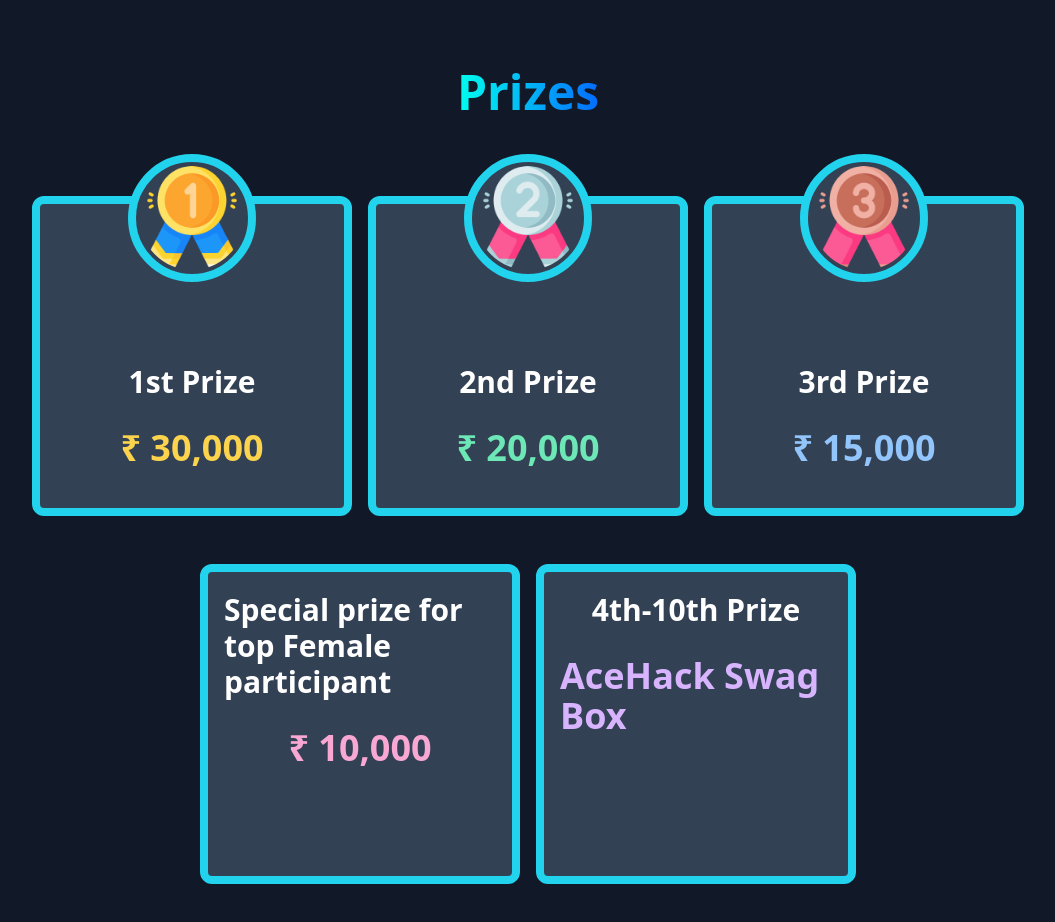
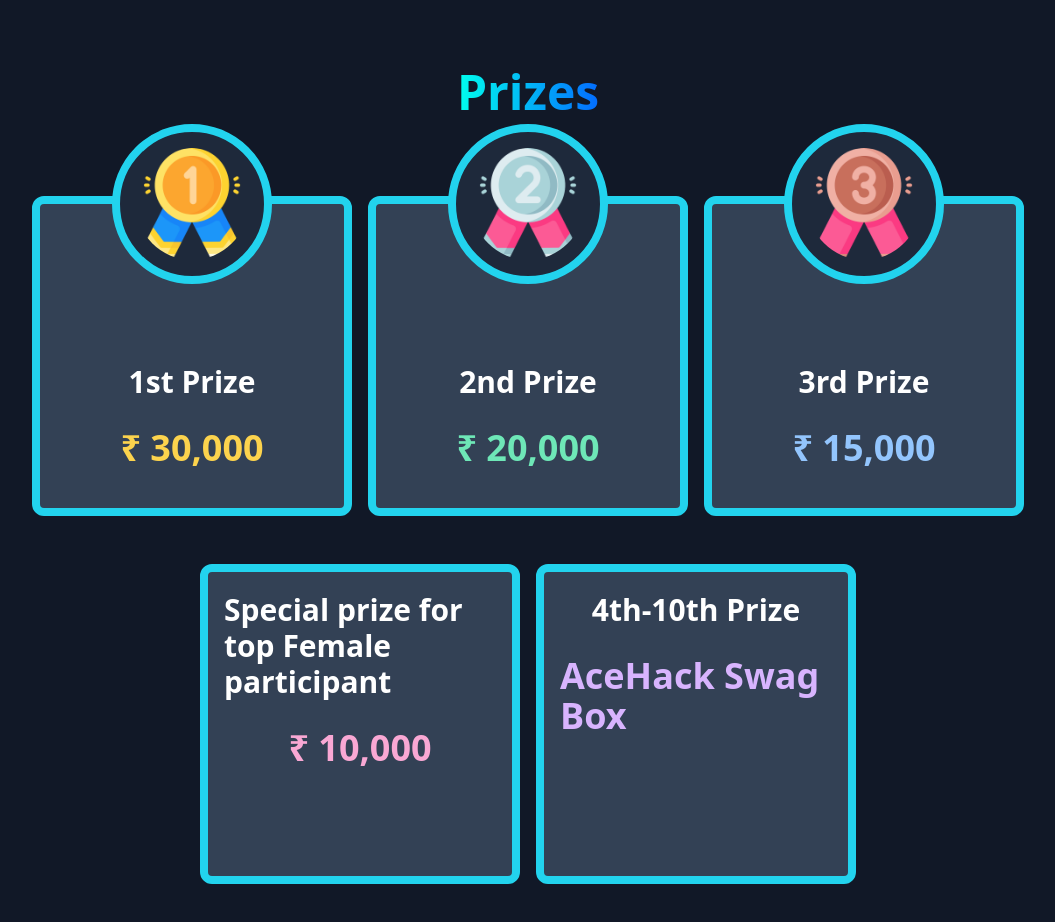
Before and after one commit to kshitijv256/aceHack2.0, a React (Vite) app: page / in a window 1280 px wide. Shown: the part 3940-4862 px from the top of the page, without its empty margins (112-1167 px from the left). Built offline with nearby package versions, Linux system fonts and the light colour scheme.

Commit message:
improved prize card

```diff
--- a/src/pages/Prizes.jsx
+++ b/src/pages/Prizes.jsx
@@ -20,15 +20,15 @@
             prize="₹ 30,000"
             color="text-amber-300"
             space="justify-end"
-            image={<img className="w-32 h-32 top-[-50px] absolute rounded-full border-8 p-1 bg-slate-700 border-cyan-400" src={first} alt="prize" />}
+            image={<img className="w-40 h-40 top-[-80px] absolute rounded-full border-8 p-4 bg-slate-800 border-cyan-400" src={first} alt="prize" />}
           />
           <PrizeItem title="2nd Prize" prize="₹ 20,000" color="text-emerald-300"
             space="justify-end"
-            image={<img className="w-32 h-32 top-[-50px] absolute rounded-full border-8 p-1 bg-slate-700 border-cyan-400" src={second} alt="prize" />}
+            image={<img className="w-40 h-40 top-[-80px] absolute rounded-full border-8 p-4 bg-slate-800 border-cyan-400" src={second} alt="prize" />}
           />
           <PrizeItem title="3rd Prize" prize="₹ 15,000" color="text-blue-300"
             space="justify-end"
-            image={<img className="w-32 h-32 top-[-50px] absolute rounded-full border-8 p-1 bg-slate-700 border-cyan-400" src={third} alt="prize" />}
+            image={<img className="w-40 h-40 top-[-80px] absolute rounded-full border-8 p-4 bg-slate-800 border-cyan-400" src={third} alt="prize" />}
           />
           <PrizeItem
             title="Special prize for top Female participant"
```
